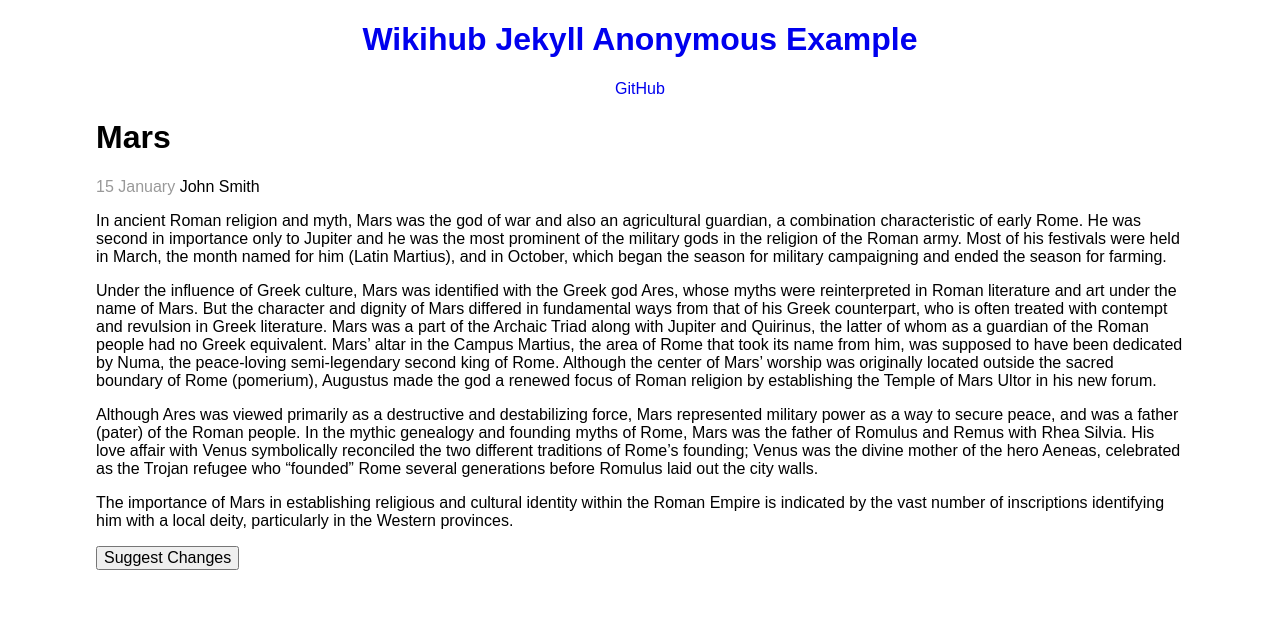
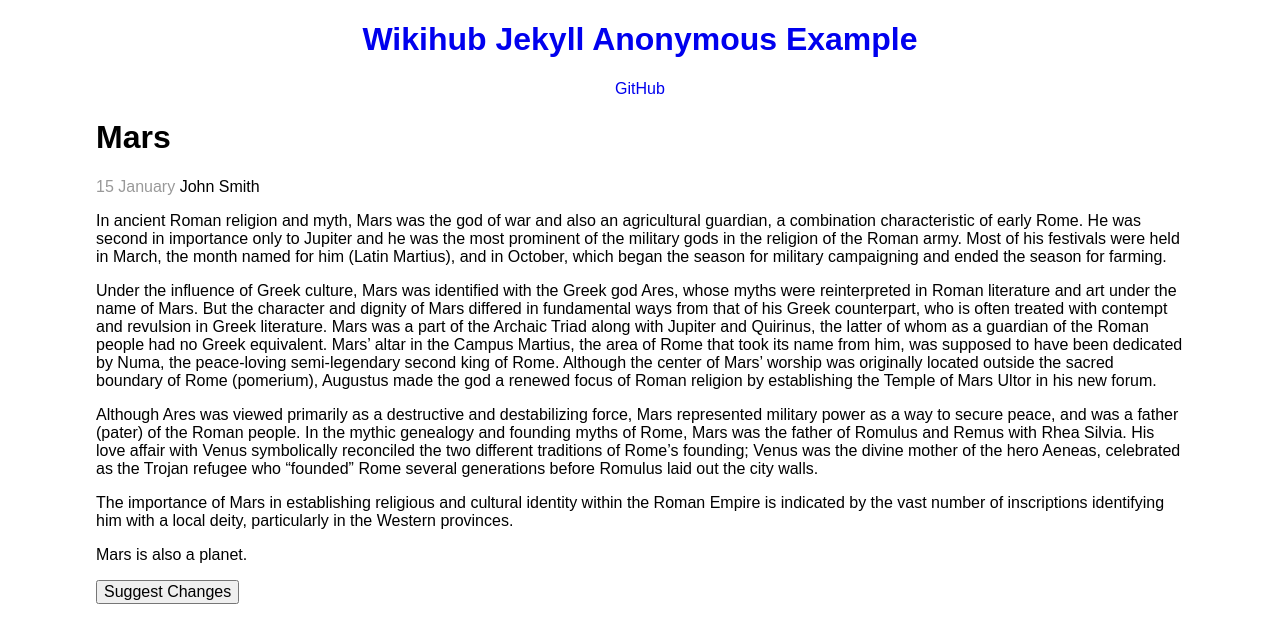
Before and after one commit to wiki-hub/jekyll-anon, a Jekyll site: the page built from _posts/2015-01-15-mars.md, in a window 1280 px wide. Shown: the top 643 px of the page. Built offline with Jekyll 4.4.1, drawn with Linux system fonts in a browser that asks for light colours.

Commit message:
Saying mars is a planet

```diff
--- a/_posts/2015-01-15-mars.md
+++ b/_posts/2015-01-15-mars.md
@@ -12,3 +12,5 @@ Under the influence of Greek culture, Mars was identified with the Greek god Are
 Although Ares was viewed primarily as a destructive and destabilizing force, Mars represented military power as a way to secure peace, and was a father (pater) of the Roman people. In the mythic genealogy and founding myths of Rome, Mars was the father of Romulus and Remus with Rhea Silvia. His love affair with Venus symbolically reconciled the two different traditions of Rome's founding; Venus was the divine mother of the hero Aeneas, celebrated as the Trojan refugee who "founded" Rome several generations before Romulus laid out the city walls.
 
 The importance of Mars in establishing religious and cultural identity within the Roman Empire is indicated by the vast number of inscriptions identifying him with a local deity, particularly in the Western provinces.
+
+Mars is also a planet.
```
